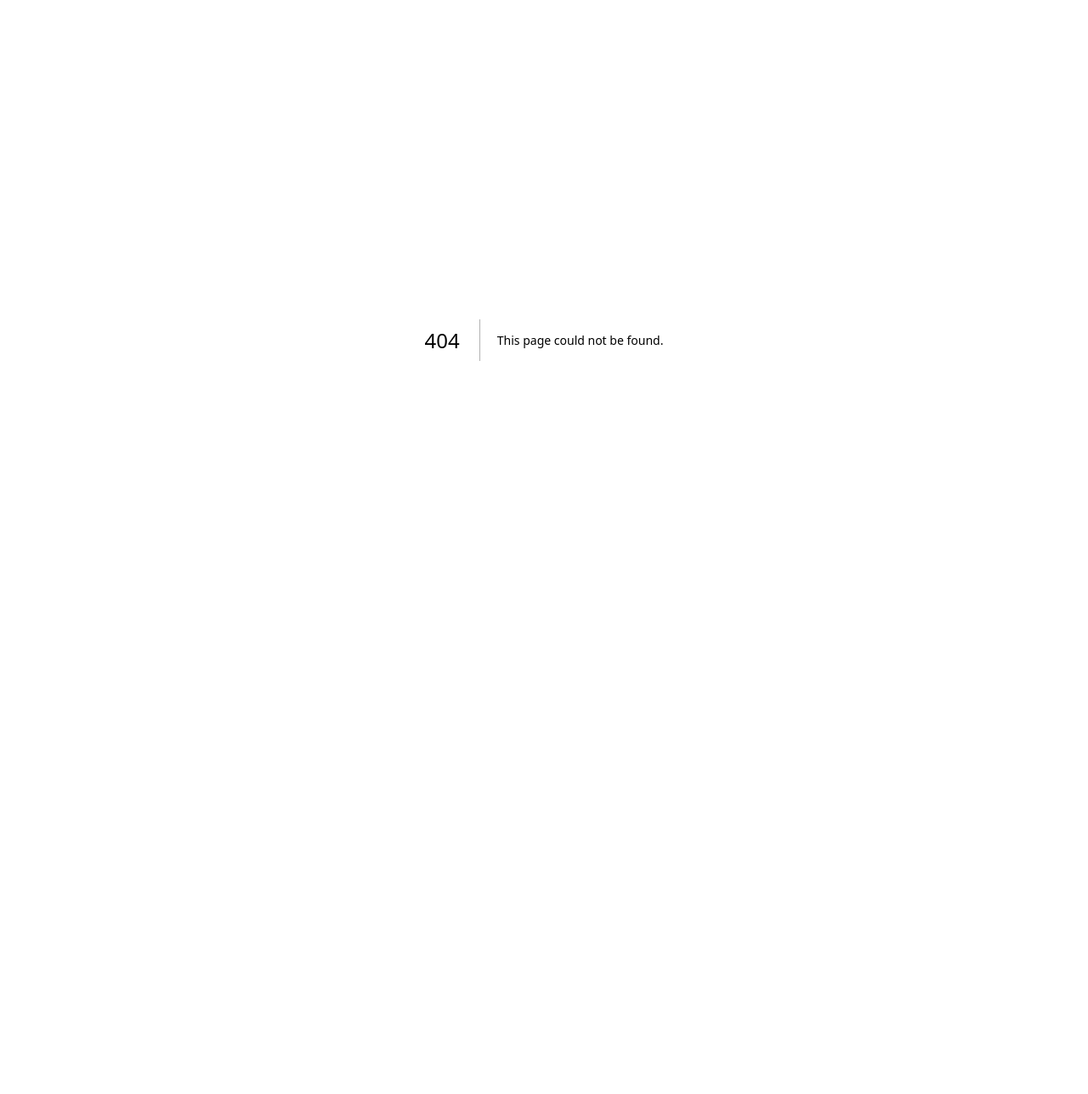
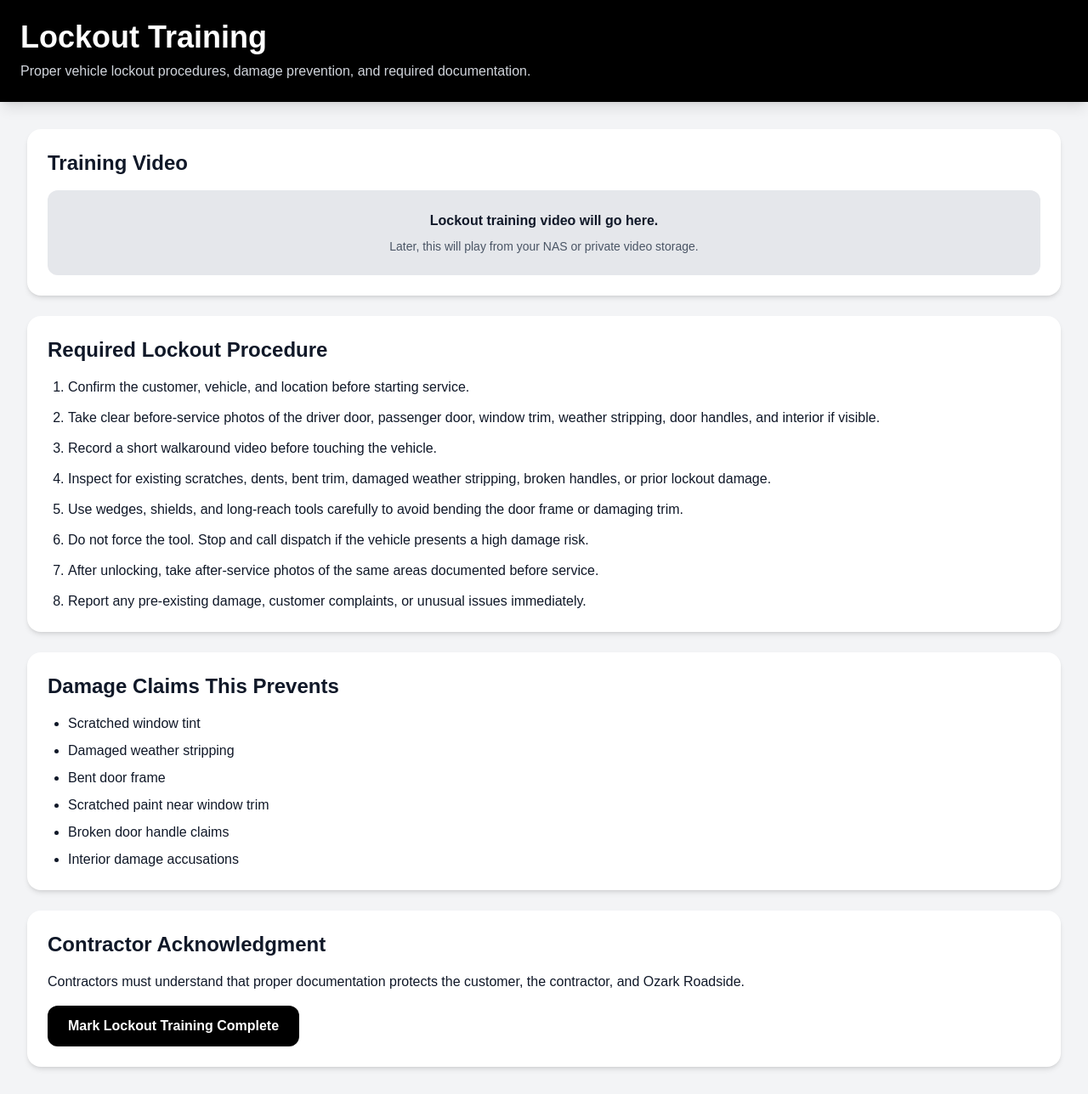
Before and after one commit to Fuidwiw/contractor-training-portal, a Next.js app: page /lockout in a window 1280 px wide. Before the commit this address had no page. Shown: the whole page at 85% size. Before the commit the page ends 800 px from the top, so only its background shows below. Built offline with nearby package versions, Linux system fonts and the light colour scheme.

Commit message:
Added lockout training module

```diff
--- /dev/null
+++ b/app/lockout/page.js
@@ -0,0 +1,82 @@
+export default function LockoutTraining() {
+  return (
+    <main className="min-h-screen bg-gray-100 text-gray-900">
+
+      <div className="bg-black text-white p-6 shadow-lg">
+        <h1 className="text-4xl font-bold">
+          Lockout Training
+        </h1>
+
+        <p className="mt-2 text-gray-300">
+          Proper vehicle lockout procedures, damage prevention, and required documentation.
+        </p>
+      </div>
+
+      <div className="p-8">
+
+        <div className="bg-white rounded-2xl shadow-md p-6 mb-6">
+          <h2 className="text-2xl font-semibold mb-4">
+            Training Video
+          </h2>
+
+          <div className="bg-gray-200 rounded-xl p-6 text-center">
+            <p className="font-semibold">
+              Lockout training video will go here.
+            </p>
+
+            <p className="text-sm mt-2 text-gray-600">
+              Later, this will play from your NAS or private video storage.
+            </p>
+          </div>
+        </div>
+
+        <div className="bg-white rounded-2xl shadow-md p-6 mb-6">
+          <h2 className="text-2xl font-semibold mb-4">
+            Required Lockout Procedure
+          </h2>
+
+          <ol className="list-decimal ml-6 space-y-3">
+            <li>Confirm the customer, vehicle, and location before starting service.</li>
+            <li>Take clear before-service photos of the driver door, passenger door, window trim, weather stripping, door handles, and interior if visible.</li>
+            <li>Record a short walkaround video before touching the vehicle.</li>
+            <li>Inspect for existing scratches, dents, bent trim, damaged weather stripping, broken handles, or prior lockout damage.</li>
+            <li>Use wedges, shields, and long-reach tools carefully to avoid bending the door frame or damaging trim.</li>
+            <li>Do not force the tool. Stop and call dispatch if the vehicle presents a high damage risk.</li>
+            <li>After unlocking, take after-service photos of the same areas documented before service.</li>
+            <li>Report any pre-existing damage, customer complaints, or unusual issues immediately.</li>
+          </ol>
+        </div>
+
+        <div className="bg-white rounded-2xl shadow-md p-6 mb-6">
+          <h2 className="text-2xl font-semibold mb-4">
+            Damage Claims This Prevents
+          </h2>
+
+          <ul className="list-disc ml-6 space-y-2">
+            <li>Scratched window tint</li>
+            <li>Damaged weather stripping</li>
+            <li>Bent door frame</li>
+            <li>Scratched paint near window trim</li>
+            <li>Broken door handle claims</li>
+            <li>Interior damage accusations</li>
+          </ul>
+        </div>
+
+        <div className="bg-white rounded-2xl shadow-md p-6">
+          <h2 className="text-2xl font-semibold mb-4">
+            Contractor Acknowledgment
+          </h2>
+
+          <p className="mb-4">
+            Contractors must understand that proper documentation protects the customer, the contractor, and Ozark Roadside.
+          </p>
+
+          <button className="bg-black text-white px-6 py-3 rounded-xl font-semibold">
+            Mark Lockout Training Complete
+          </button>
+        </div>
+
+      </div>
+    </main>
+  );
+}
```
